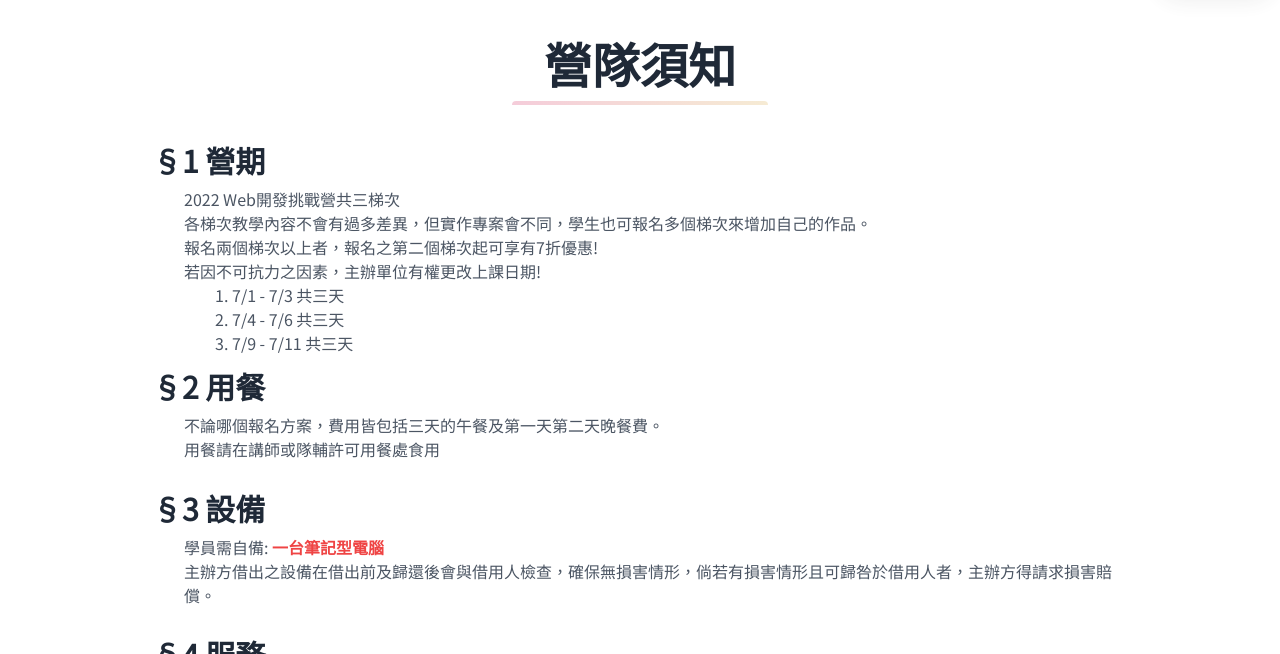
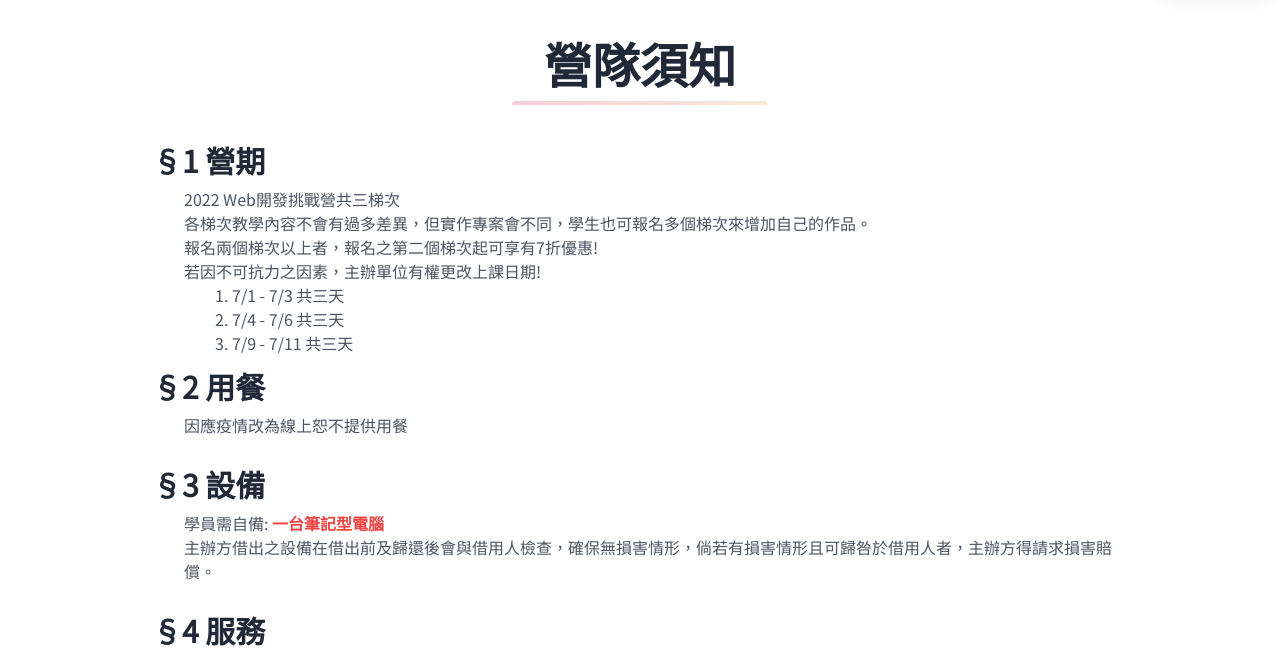
Before and after one commit to hsuan1117/aplusplus-camp, a plain HTML site: page terms.html in a window 1280 px wide. Shown: the part 79-733 px from the top of the page. Drawn offline with nearby package versions, Linux system fonts and the light colour scheme.

Commit message:
線上沒飯吃

```diff
--- a/terms.html
+++ b/terms.html
@@ -150,9 +150,10 @@
                         §2 用餐
                     </h3>
                     <p class="text-gray-600 mb-8 pl-8">
-                        不論哪個報名方案，費用皆包括三天的午餐及第一天第二天晚餐費。
+                        <!--不論哪個報名方案，費用皆包括三天的午餐及第一天第二天晚餐費。
                         <br/>
-                        用餐請在講師或隊輔許可用餐處食用
+                        用餐請在講師或隊輔許可用餐處食用-->
+                        因應疫情改為線上恕不提供用餐
                     </p>
                 </div>
                 <div class="align-middle">
```
